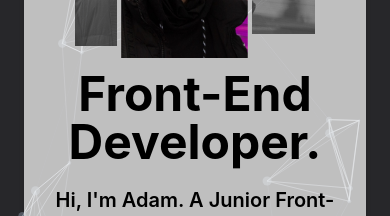
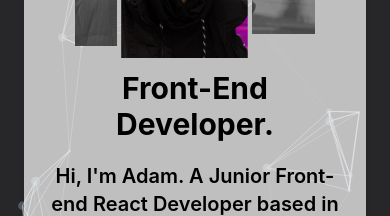
Before and after one commit to apekul/portfolioV2, a React (Create React App) app: page / in a window 390 px wide. Shown: the part 282-498 px from the top of the page. Built offline with nearby package versions, Linux system fonts and the light colour scheme.

Commit message:
fix visibility of mobile nav in 853x1280 resolution

```diff
--- a/src/Components/Hero/Hero.js
+++ b/src/Components/Hero/Hero.js
@@ -24,7 +24,7 @@ function Hero() {
           className={`flex bg-white p-5 rounded-md shadow-md bg-opacity-70 flex-col-reverse lg:flex-row gap-3 items-center lg:items-start`}
         >
           <ul className="text-xl max-w-[30rem] flex flex-col lg:items-start lg:text-start items-center text-center gap-5 justify-between">
-            <li className="font-bold text-5xl lg:w-[20rem] ">
+            <li className="font-bold text-3xl lg:text-5xl lg:w-[20rem] ">
               Front-End Developer.
             </li>
             <li className="font-semibold">
--- a/src/Components/Navbar/MobileNav.js
+++ b/src/Components/Navbar/MobileNav.js
@@ -6,12 +6,14 @@ const MobileNav = ({ nav }) => {
   const [showNav, setShowNav] = useState(false);
 
   return (
-    <nav className="flex justify-end font-bold text-zinc-600">
+    <nav className="flex justify-end font-bold text-zinc-600 w-full">
       <GiHamburgerMenu size="30" onClick={() => setShowNav(true)} />
       {/* {showNav && ( */}
       <ul
         className={`absolute flex lg:hidden flex-col items-end top-0 bg-zinc-100 text-3xl w-screen h-screen px-4 pt-3 gap-10 duration-500 transition-all
-      ${showNav ? "right-0" : "-right-[50rem]"}`}
+      ${showNav ? "right-0" : "-right-full"}
+      ${showNav ? "" : "opacity-0 invisible"}
+      `}
       >
         <AiOutlineClose
           size="30"
```
